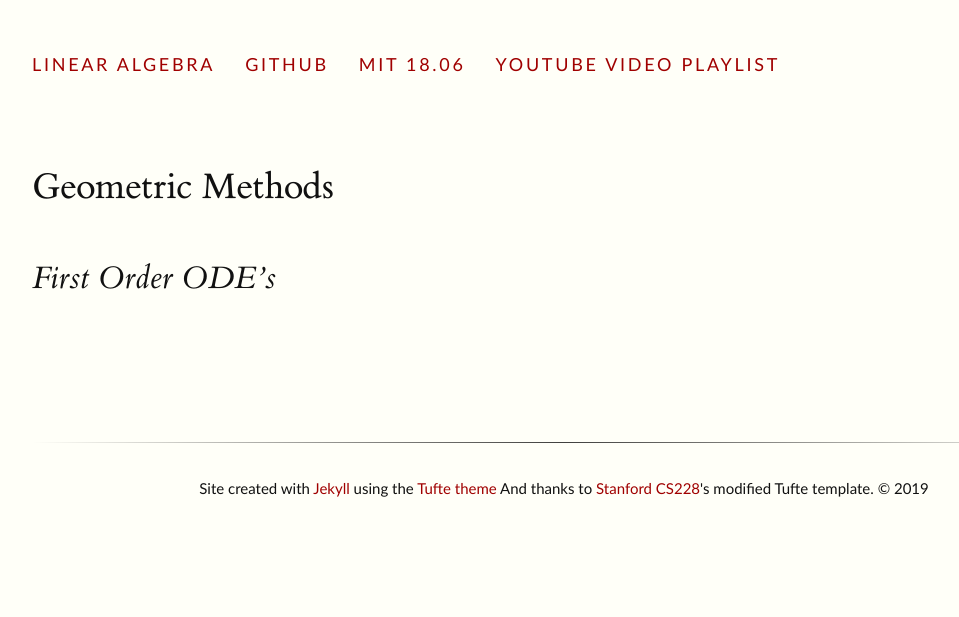
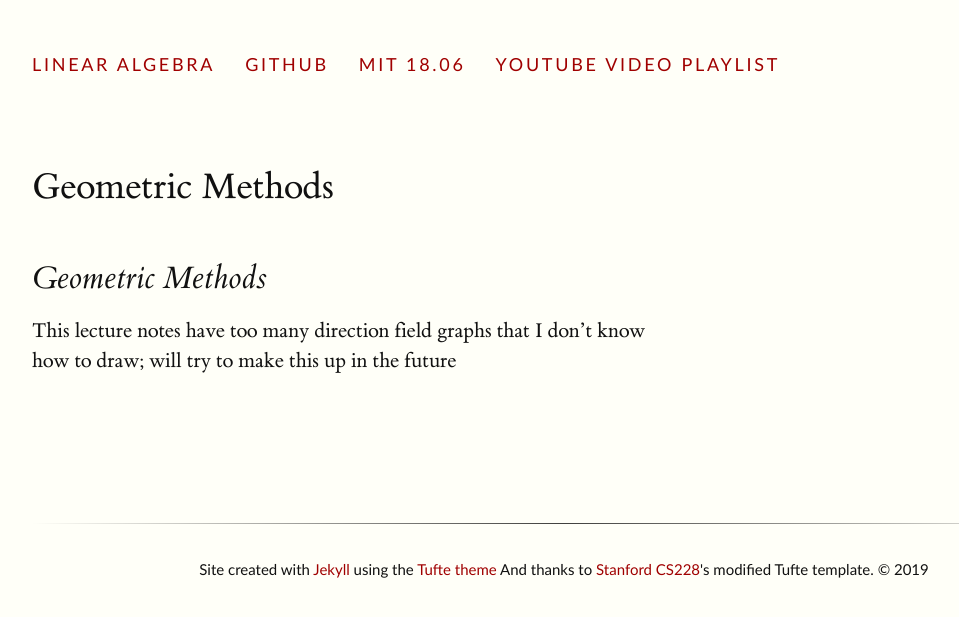
Before and after one commit to RuizhenMai/academic-blog, a Jekyll site: the page built from differential_equations/UnitI/geometric_methods.md, in a window 1280 px wide. Shown: the top 617 px of the page, without its empty margins (128-1087 px from the left). Built offline with Jekyll 4.4.1, drawn with Linux system fonts in a browser that asks for light colours.

Commit message:
finished de lec1

```diff
--- a/differential_equations/UnitI/geometric_methods.md
+++ b/differential_equations/UnitI/geometric_methods.md
@@ -3,4 +3,7 @@ layout: post
 title: Geometric Methods
 ---
 
-## First Order ODE's
+## Geometric Methods
+
+This lecture notes have too many direction field graphs that I don't know how to draw;
+will try to make this up in the future
```
